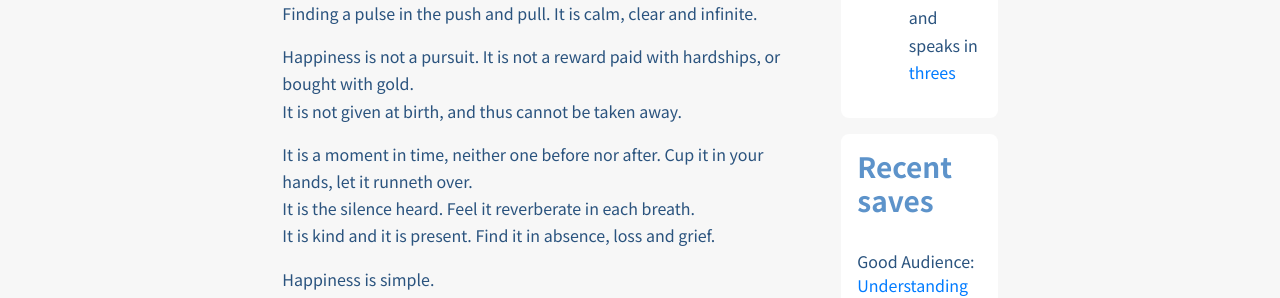
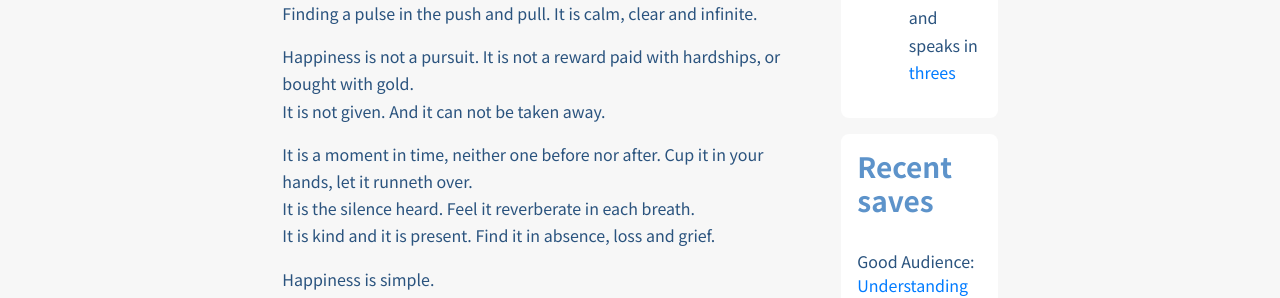
Before and after one commit to czhc/czhc.github.io, a Jekyll site: the page built from collections/_bytes/1622360236.md, in a window 1280 px wide. Shown: the part 422-720 px from the top of the page. Built offline with Jekyll 4.4.1, drawn with Linux system fonts in a browser that asks for light colours; nearby versions of some CDN libraries.

Commit message:
misc: edit

```diff
--- a/collections/_bytes/1622360236.md
+++ b/collections/_bytes/1622360236.md
@@ -18,7 +18,7 @@ Happiness is.
 Finding a pulse in the push and pull. It is calm, clear and infinite.
 
 Happiness is not a pursuit. It is not a reward paid with hardships, or bought with gold.\
-It is not given at birth, and thus cannot be taken away.
+It is not given. And it can not be taken away.
 
 It is a moment in time, neither one before nor after. Cup it in your hands, let it runneth over.\
 It is the silence heard. Feel it reverberate in each breath.\
```
